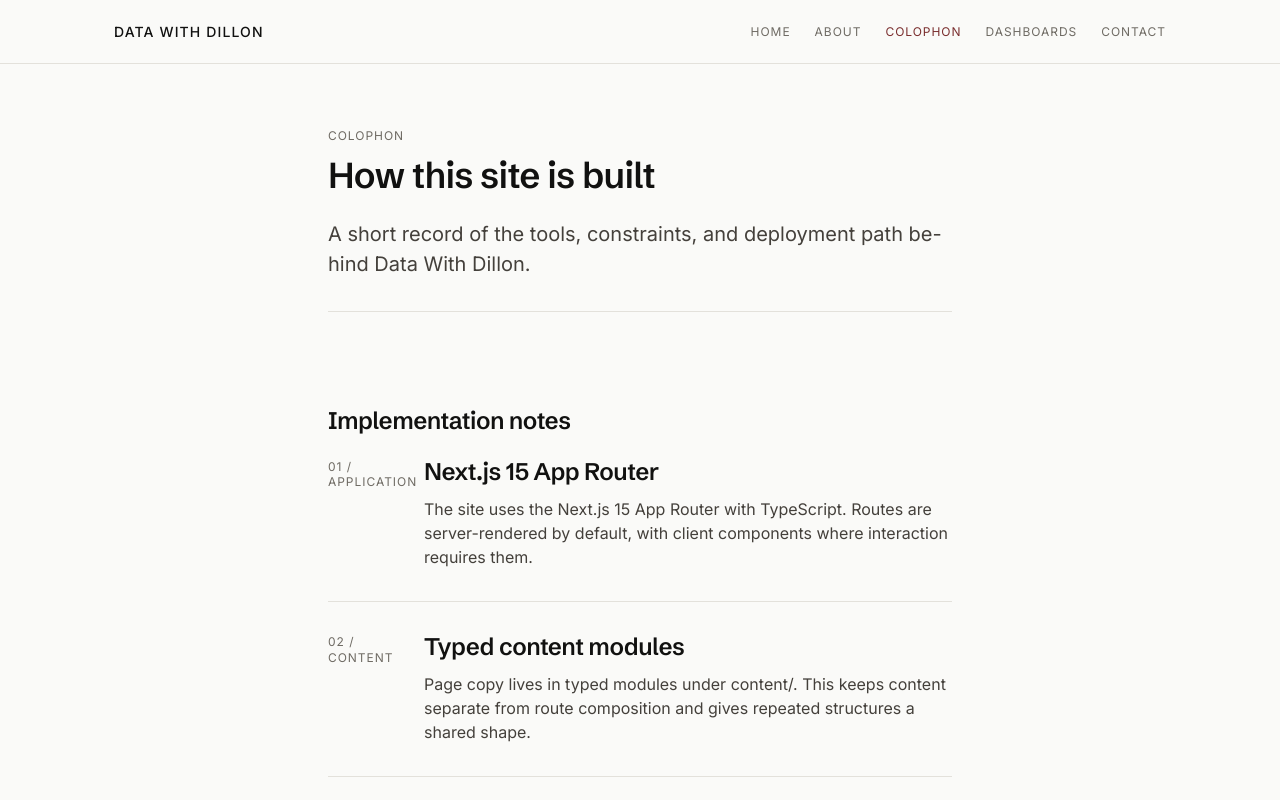
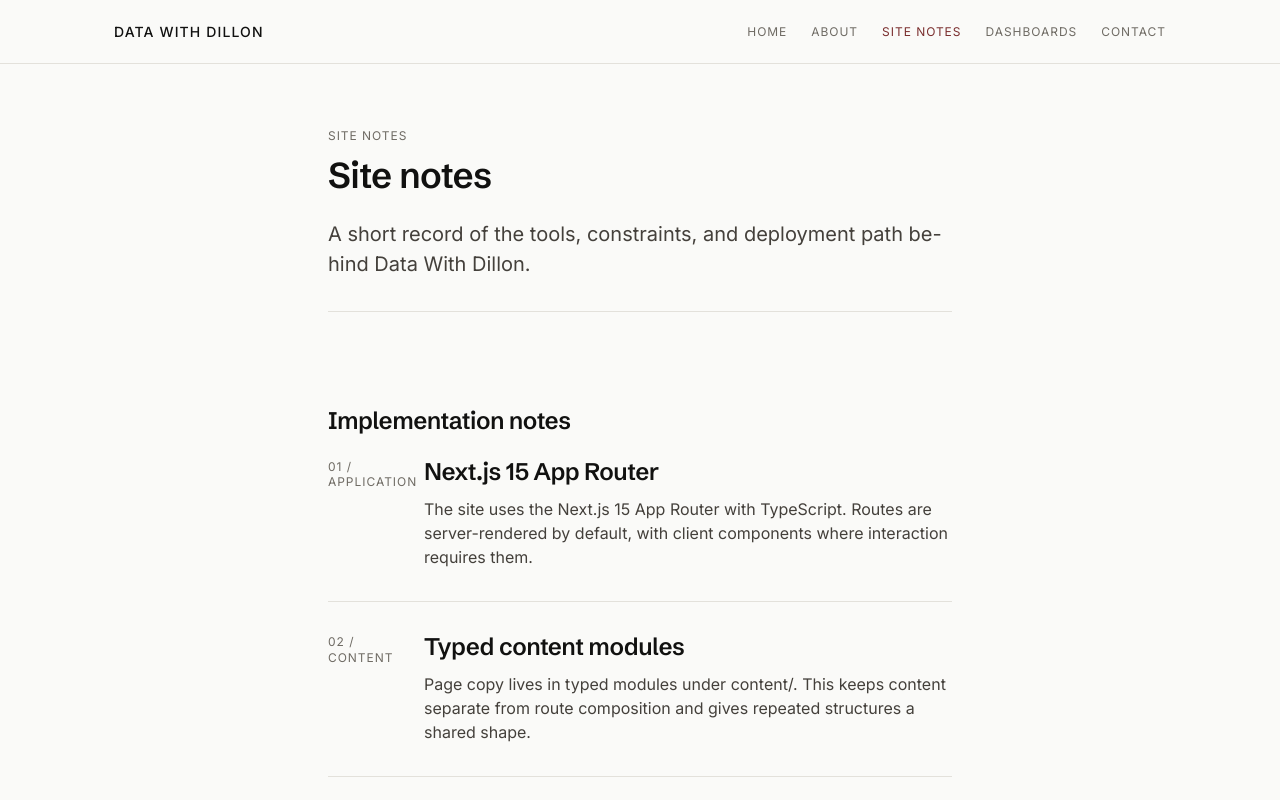
Before and after one commit to dillon-shearer/ds-portfolio, a Next.js app: page /colophon in a window 1280 px wide. Shown: the top 800 px of the page. Built offline with nearby package versions, Linux system fonts and the light colour scheme; no server answers.

Commit message:
content: rename colophon to site notes

```diff
--- a/content/colophon.ts
+++ b/content/colophon.ts
@@ -25,12 +25,12 @@ export type ColophonPage = {
 
 export const COLOPHON_PAGE = {
   metadata: {
-    title: 'Colophon',
+    title: 'Site notes',
     description:
-      'How Data With Dillon is built with Next.js, TypeScript, typed content, CSS Modules, and Vercel.',
+      'Notes on how Data With Dillon is built with Next.js, TypeScript, typed content, CSS Modules, and Vercel.',
   },
-  eyebrow: 'COLOPHON',
-  title: 'How this site is built',
+  eyebrow: 'SITE NOTES',
+  title: 'Site notes',
   lead: 'A short record of the tools, constraints, and deployment path behind Data With Dillon.',
   entries: [
     {
--- a/content/rss.ts
+++ b/content/rss.ts
@@ -21,9 +21,9 @@ export const FEED = {
   siteUrl: SITE.url,
   items: [
     {
-      title: 'How this site is built',
+      title: 'Site notes',
       description:
-        'A short colophon covering the Next.js application, typed content, Studio Ledger design system, CI gates, and Vercel deployment.',
+        'Notes on the Next.js application, typed content, Studio Ledger design system, CI gates, and Vercel deployment.',
       pubDate: 'Thu, 06 Aug 2026 00:00:00 +0000',
       link: `${SITE.url}/colophon`,
     },
--- a/content/site.ts
+++ b/content/site.ts
@@ -17,7 +17,7 @@ export const SITE = {
 export const NAV_ITEMS: NavItem[] = [
   { href: '/', label: 'Home' },
   { href: '/about', label: 'About' },
-  { href: '/colophon', label: 'Colophon' },
+  { href: '/colophon', label: 'Site notes' },
   { href: '/dashboards', label: 'Dashboards' },
   { href: '/contact', label: 'Contact' },
 ]
--- a/scripts/ui-scenarios/colophon.json
+++ b/scripts/ui-scenarios/colophon.json
@@ -15,7 +15,7 @@
         {
           "kind": "text",
           "selector": "h1",
-          "includes": "How this site is built"
+          "includes": "Site notes"
         },
         {
           "kind": "visible",
```
